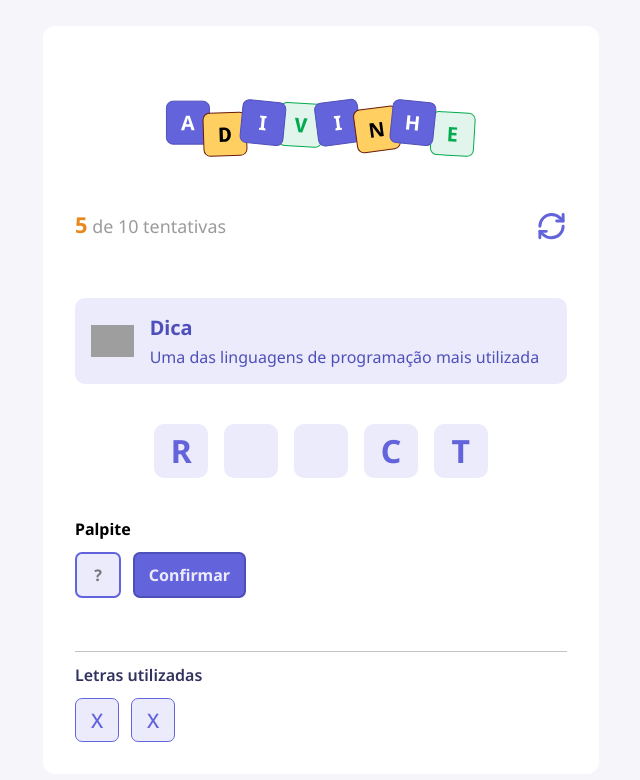
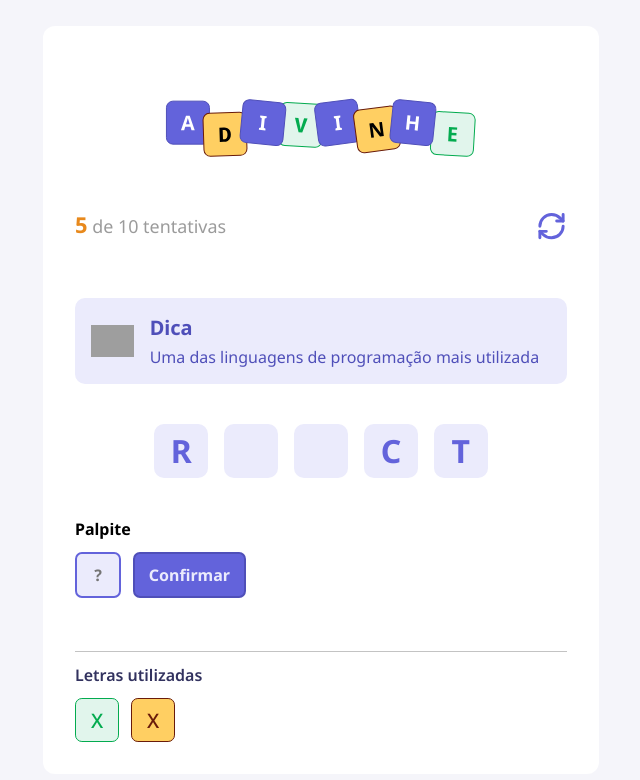
Before and after one commit to olucas-fg/projeto-adivinhacao, a React (Vite) app: page / in a window 1280 px wide. Shown: the top 780 px of the page, without its empty margins (319-959 px from the left). Built offline with nearby package versions, Linux system fonts and the light colour scheme; grey boxes are pictures that could not be loaded.

Commit message:
variações de cores da letra

```diff
--- a/src/components/Letter/index.tsx
+++ b/src/components/Letter/index.tsx
@@ -3,13 +3,17 @@ import styles from "./styles.module.css"
 type Props = {
   value?: string
   size?: "default" | "small"
+  color?: "default" | "correct" | "wrong"
 }
 
-export function Letter({ value = "", size = "default" }: Props) {
+export function Letter({ value = "", size = "default", color = "default" }: Props) {
   return (
     <div className={
       `${styles.letter}
-     ${size === "small" && styles.letterSmall}`
+      ${size === "small" && styles.letterSmall}
+      ${color === "correct" && styles.letterCorrect}
+      ${color === "wrong" && styles.letterWrong}
+      `
     } >
       <span>{value}</span>
     </div>
--- a/src/components/Letter/styles.module.css
+++ b/src/components/Letter/styles.module.css
@@ -24,3 +24,17 @@
   font-weight: 500;
   border: 1px solid #6363db;
 }
+
+.letterCorrect {
+  background-color: #e1f5ec;
+  border-color: #03ab4f;
+  color: #03ab4f;
+
+}
+
+.letterWrong {
+  background-color: #ffcf62;
+  border-color: #691b0a;
+  color: #691b0a;
+
+}
--- a/src/components/LettersUsed/index.tsx
+++ b/src/components/LettersUsed/index.tsx
@@ -7,8 +7,8 @@ export function LettersUsed() {
     <h5>Letras utilizadas</h5>
 
   <div>
-    <Letter value="X" size="small"></Letter>
-    <Letter value="X" size="small"></Letter>
+    <Letter value="X" size="small" color="correct"></Letter>
+    <Letter value="X" size="small" color="wrong"></Letter>
   </div>
 
   </div>
```
